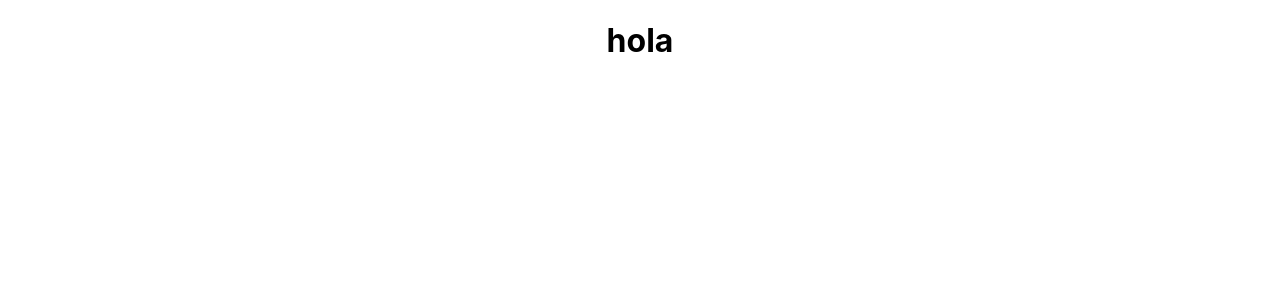
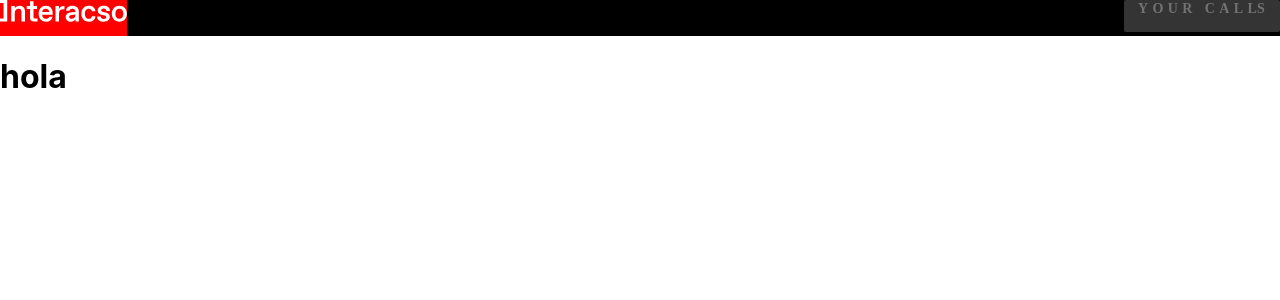
Before and after one commit to alhana-yo/easley-s4-your-calls-app, a React (Create React App) app: page / in a window 1280 px wide. Shown: the top 300 px of the page. Built offline with nearby package versions, Linux system fonts and the light colour scheme.

Commit message:
doing header

```diff
--- a/src/App.js
+++ b/src/App.js
@@ -1,10 +1,19 @@
 import React, { Component } from 'react';
 import './styles/App.scss';
+import logo from './images/logo-interacso-white.svg';
+import callsLogo from './images/your_calls.svg';
 
 class App extends Component {
   render() {
     return (
       <div className="App">
+        <header className="header">
+          <div className="header__logo">
+            <img src={logo} className="logo" alt="Interacso" /></div>
+          <div className="header__appLogo">
+            <img src={callsLogo} className="yourCalls" alt="Your Calls" /></div>
+        </header>
+
         <h1>hola</h1>
       </div>
     );
--- a/src/styles/App.scss
+++ b/src/styles/App.scss
@@ -1,13 +1,19 @@
-.App {
-  text-align: center;
+
+//HEADER
+
+.header{
+  display: flex;
+  justify-content: space-between;
+  background-color: black;
+
 }
 
+.header__logo{
 
-@keyframes App-logo-spin {
-  from {
-    transform: rotate(0deg);
-  }
-  to {
-    transform: rotate(360deg);
-  }
+   background: red;
+  // background-image: url(../images/logo-interacso.png);
+  // background-repeat: no-repeat;
+  // background-position: center;
+  // background-size: cover;
+
 }
--- /dev/null
+++ b/src/styles/_menu.scss
@@ -0,0 +1,18 @@
+.header{
+    display: flex;
+    justify-content: space-between;
+    background-color: black;
+
+}
+
+.header__logo{
+    background-image: url(../images/logo-interacso-white.svg);
+    background-repeat: no-repeat;
+    background-position: center;
+    background-size: cover;
+
+}
+// background-image: url(../images/foto-grupo.jpg);
+//    background-repeat: no-repeat;
+//    background-position: center;
+//    background-size: cover;
```
Also changed, not shown: src/images/logo-interacso-white.svg (added), src/images/your_calls.svg (added).
